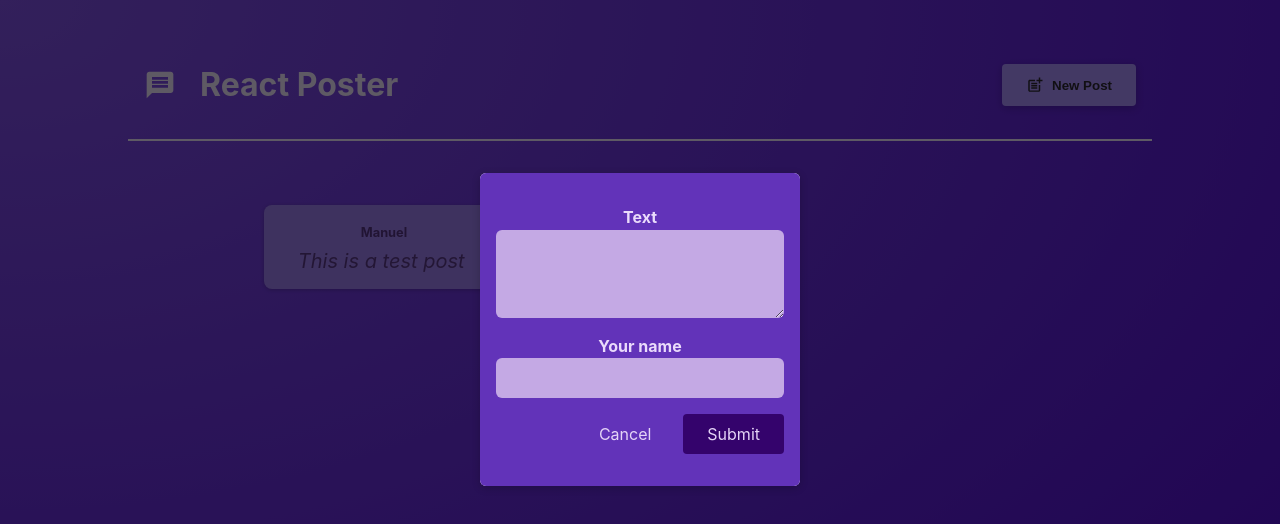
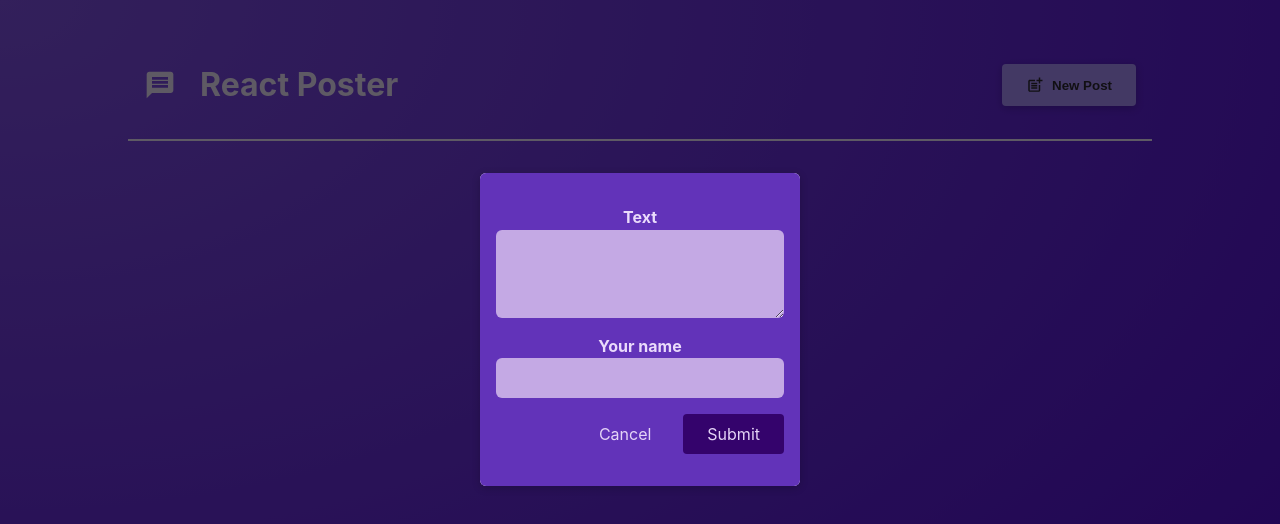
Before and after one commit to mingwangrrc/react_starting_project, a React (Vite) app: page / in a window 1280 px wide. Shown: the top 524 px of the page. Built offline with nearby package versions, Linux system fonts and the light colour scheme.

Commit message:
Outputting List Data

```diff
--- a/src/components/NewPost.jsx
+++ b/src/components/NewPost.jsx
@@ -2,7 +2,7 @@
 import {useState} from 'react';
 import classes from './NewPost.module.css';
 
-function NewPost({onCancel}) {
+function NewPost({onCancel , onAddPost}) {
     const [enteredBody, setEnteredBody] = useState('');
     const [enteredAuthor, setEnteredAuthor] = useState('');
 
@@ -18,8 +18,8 @@
     function submitHandler(event){
         event.preventDefault();
         const postData ={
-          body : enteredBody,
-          autor : enteredAuthor
+          body: enteredBody,
+          author: enteredAuthor
         };
         onAddPost(postData);
         onCancel();
--- a/src/components/Postlist.jsx
+++ b/src/components/Postlist.jsx
@@ -9,8 +9,9 @@
     const [posts, setPosts] = useState([]);
 
     function addPostHandler(postData){
-        setPosts((existingPosts)=>[postData, ...existingPosts]);
+        setPosts((existingPosts) => [postData, ...existingPosts]);
     }
+
 
     return(
         <>
@@ -20,7 +21,7 @@
                  </Modal>
             )}
             <ul className = {classes.posts}>
-                <Post author ="Manuel" body="This is a test post" />
+                {posts.map((post) => <Post author={post.author} body={post.body} />)}
             </ul>
         </>
     );
```
